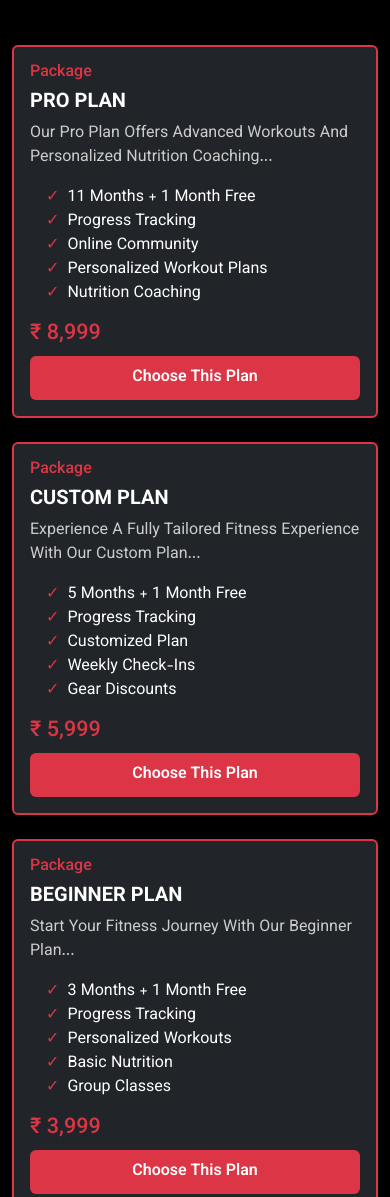
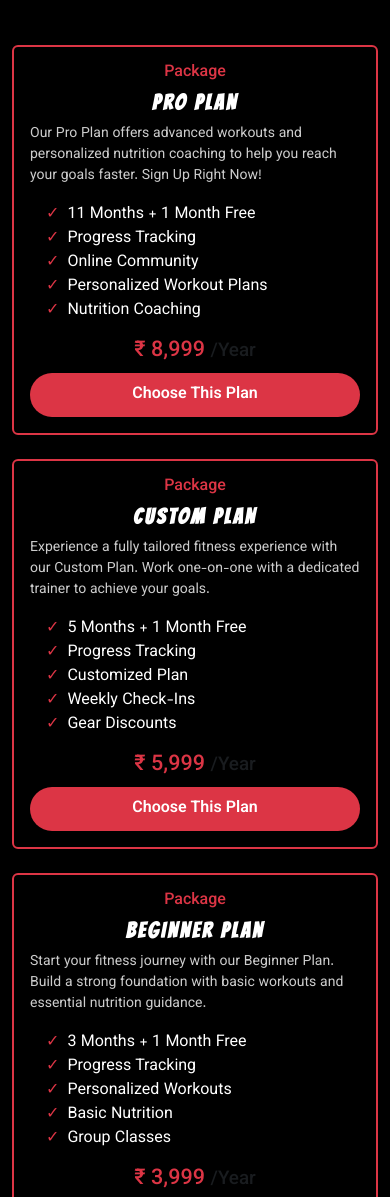
Before and after one commit to nanditasaha-star/goldsgym, a plain HTML site: page index.html in a window 390 px wide. Shown: the part 1491-2688 px from the top of the page. Drawn offline with nearby package versions, Linux system fonts and the light colour scheme.

Commit message:
made responsive changes

```diff
--- a/css/media.css
+++ b/css/media.css
@@ -1,4 +1,8 @@
-
+@media(max-width: 992px){
+  .testimonial-box{
+    min-height: 220px;
+  }
+}
 @media (max-width: 768px) {
   .testimonial-carousel {
     flex-direction: column;
--- a/css/style.css
+++ b/css/style.css
@@ -159,6 +159,21 @@ section img {
 }
 
 /* Plans Section */
+.plan-card{
+    background-color: #000;
+}
+
+.plan-head{
+    font-family: "Bangers", sans-serif;
+    letter-spacing: 2.5px;
+    /* font-size: 40px; */
+    font-weight: 400;
+}
+
+.plan-subhead{
+    font-size: 14px;
+}
+
 .card {
     border-width: 2px;
     transition: transform 0.3s ease;
@@ -187,6 +202,7 @@ section img {
     font-weight: 600;
     padding: 10px;
     font-size: 1rem;
+    border-radius: 30px;
 }
 
 /* Trainers Section */
@@ -240,7 +256,7 @@ section img {
 
 .testimonial-section p {
     color: #ccc;
-    margin-bottom: 40px;
+    /* margin-bottom: 40px; */
 }
 
 .testimonial-carousel {
@@ -261,6 +277,7 @@ section img {
     position: relative;
     color: #fff;
     font-size: 14px;
+    min-height: 200px;
 }
 
 .testimonial-box h4 {
--- a/index.html
+++ b/index.html
@@ -125,11 +125,11 @@
             </div>
             <div class="row g-4">
                 <div class="col-md-4">
-                    <div class="card bg-dark text-white border-danger h-100">
+                    <div class="card plan-card text-white border-danger h-100">
                         <div class="card-body">
-                            <h6 class="text-danger">Package</h6>
-                            <h5 class="fw-bold">PRO PLAN</h5>
-                            <p>Our Pro Plan Offers Advanced Workouts And Personalized Nutrition Coaching...</p>
+                            <h6 class="text-danger text-center">Package</h6>
+                            <h4 class="fw-bold text-center plan-head">PRO PLAN</h4>
+                            <p class="text-sm plan-subhead">Our Pro Plan offers advanced workouts and personalized nutrition coaching to help you reach your goals faster. Sign Up Right Now!</p>
                             <ul>
                                 <li>11 Months + 1 Month Free</li>
                                 <li>Progress Tracking</li>
@@ -137,17 +137,17 @@
                                 <li>Personalized Workout Plans</li>
                                 <li>Nutrition Coaching</li>
                             </ul>
-                            <h4 class="text-danger">₹ 8,999 <small class="text-muted">/Year</small></h4>
+                            <h4 class="text-danger text-center">₹ 8,999 <small class="text-muted">/Year</small></h4>
                             <button class="btn btn-danger choose-btn w-100">Choose This Plan</button>
                         </div>
                     </div>
                 </div>
                 <div class="col-md-4">
-                    <div class="card bg-dark text-white border-danger h-100">
+                    <div class="card plan-card text-white border-danger h-100">
                         <div class="card-body">
-                            <h6 class="text-danger">Package</h6>
-                            <h5 class="fw-bold">CUSTOM PLAN</h5>
-                            <p>Experience A Fully Tailored Fitness Experience With Our Custom Plan...</p>
+                            <h6 class="text-danger text-center">Package</h6>
+                            <h4 class="fw-bold text-center plan-head">CUSTOM PLAN</h4>
+                            <p class="text-sm plan-subhead">Experience a fully tailored fitness experience with our Custom Plan. Work one-on-one with a dedicated trainer to achieve your goals.</p>
                             <ul>
                                 <li>5 Months + 1 Month Free</li>
                                 <li>Progress Tracking</li>
@@ -155,17 +155,17 @@
                                 <li>Weekly Check-Ins</li>
                                 <li>Gear Discounts</li>
                             </ul>
-                            <h4 class="text-danger">₹ 5,999 <small class="text-muted">/Year</small></h4>
+                            <h4 class="text-danger text-center">₹ 5,999 <small class="text-muted">/Year</small></h4>
                             <button class="btn btn-danger choose-btn w-100">Choose This Plan</button>
                         </div>
                     </div>
                 </div>
                 <div class="col-md-4">
-                    <div class="card bg-dark text-white border-danger h-100">
+                    <div class="card plan-card text-white border-danger h-100">
                         <div class="card-body">
-                            <h6 class="text-danger">Package</h6>
-                            <h5 class="fw-bold">BEGINNER PLAN</h5>
-                            <p>Start Your Fitness Journey With Our Beginner Plan...</p>
+                            <h6 class="text-danger text-center">Package</h6>
+                            <h4 class="fw-bold text-center plan-head">BEGINNER PLAN</h4>
+                            <p class="text-sm plan-subhead">Start your fitness journey with our Beginner Plan. Build a strong foundation with basic workouts and essential nutrition guidance.</p>
                             <ul>
                                 <li>3 Months + 1 Month Free</li>
                                 <li>Progress Tracking</li>
@@ -173,7 +173,7 @@
                                 <li>Basic Nutrition</li>
                                 <li>Group Classes</li>
                             </ul>
-                            <h4 class="text-danger">₹ 3,999 <small class="text-muted">/Year</small></h4>
+                            <h4 class="text-danger text-center">₹ 3,999 <small class="text-muted">/Year</small></h4>
                             <button class="btn btn-danger choose-btn w-100">Choose This Plan</button>
                         </div>
                     </div>
@@ -237,7 +237,7 @@
                 At This Part You Can See Few Of The Many Positive Reviews Of Our Customers.
             </p>
 
-            <div class="row align-items-center">
+            <div class="row align-items-end">
                 <!-- Left Image -->
                 <div class="col-md-3 text-center d-none d-md-block">
                     <img src="images/review-lft.png" alt="Steven Haward" class="img-fluid testimonial-trainer-img">
```
